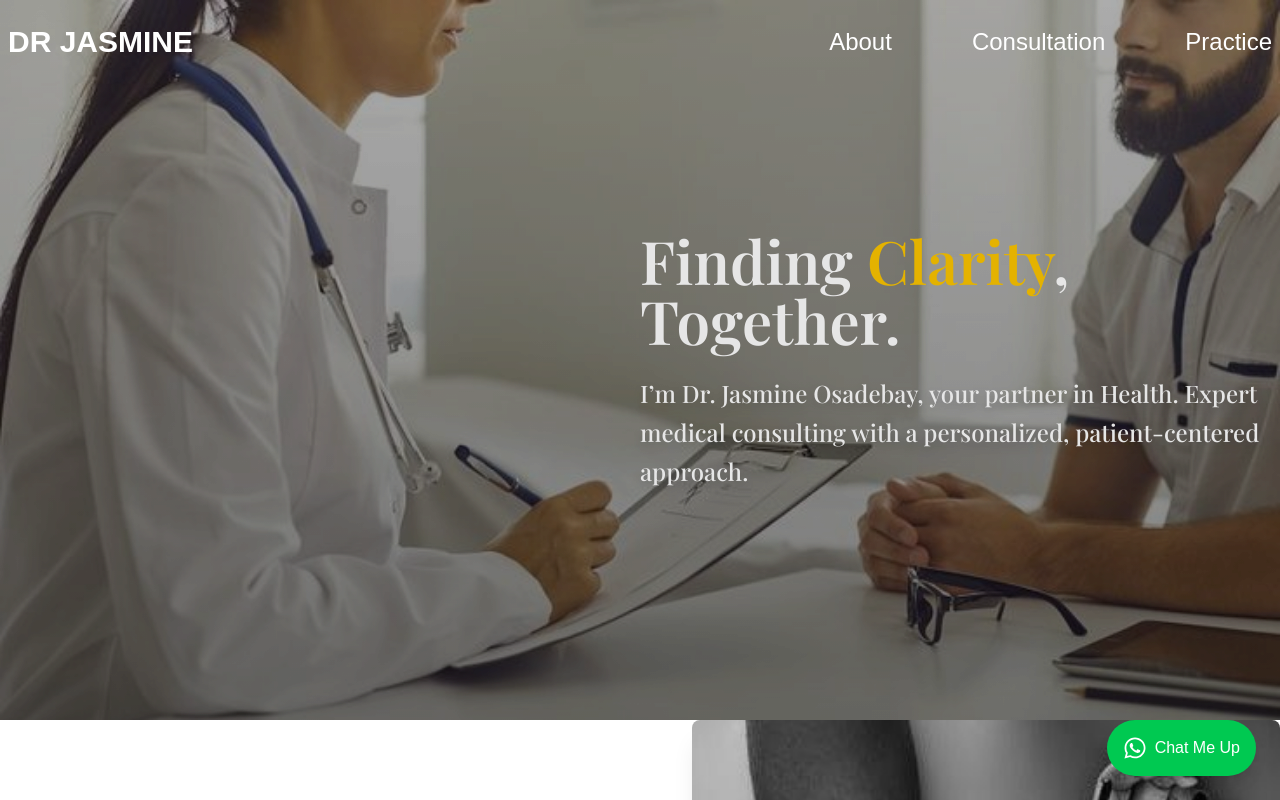
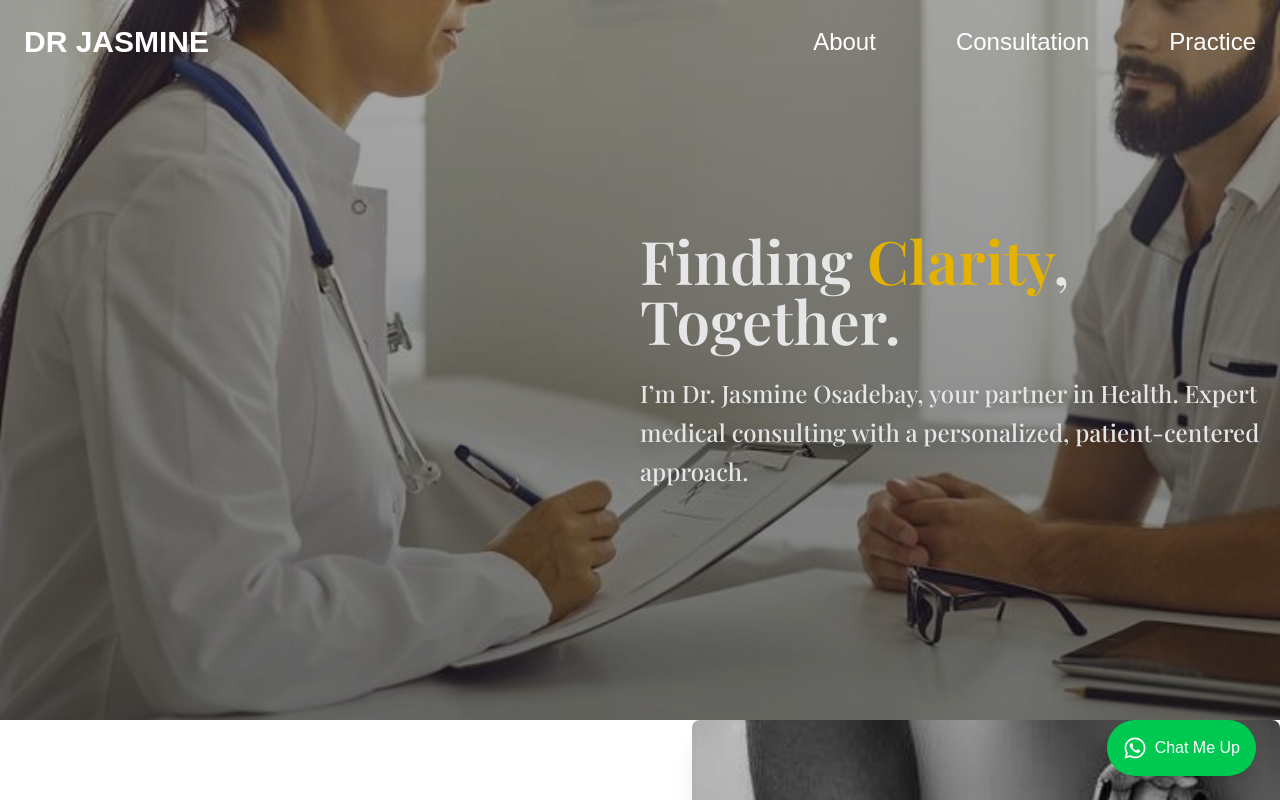
Before and after one commit to Web1Demon/doctors-portfolio, a React (Vite) app: page / in a window 1280 px wide. Shown: the top 800 px of the page. Built offline with nearby package versions, Linux system fonts and the light colour scheme; a web font is replaced by a local one.

Commit message:
Fix: improved the hero-section background and extra width space

```diff
--- a/src/components/Header.jsx
+++ b/src/components/Header.jsx
@@ -24,7 +24,7 @@ const Header = () => {
   return (
     <header className="fixed top-0 left-0 right-0 z-50 bg-transparent transition duration-300">
       <nav
-        className={`container mx-auto px-2 py-6 flex items-center justify-between ${scrolled ? "bg-white/10 backdrop-blur px-6" : ""}`}
+        className={`container mx-auto px-6 py-6 flex items-center justify-between ${scrolled ? "bg-white/10 backdrop-blur px-6" : ""}`}
       >
         {/* Logo */}
         <div className="flex items-center space-x-2">
--- a/src/index.css
+++ b/src/index.css
@@ -19,6 +19,7 @@ body {
 }
 
 
+
 .about-paragraph {
   color: rgba(0, 0, 0, 0.6);
   line-height: 2;
```
